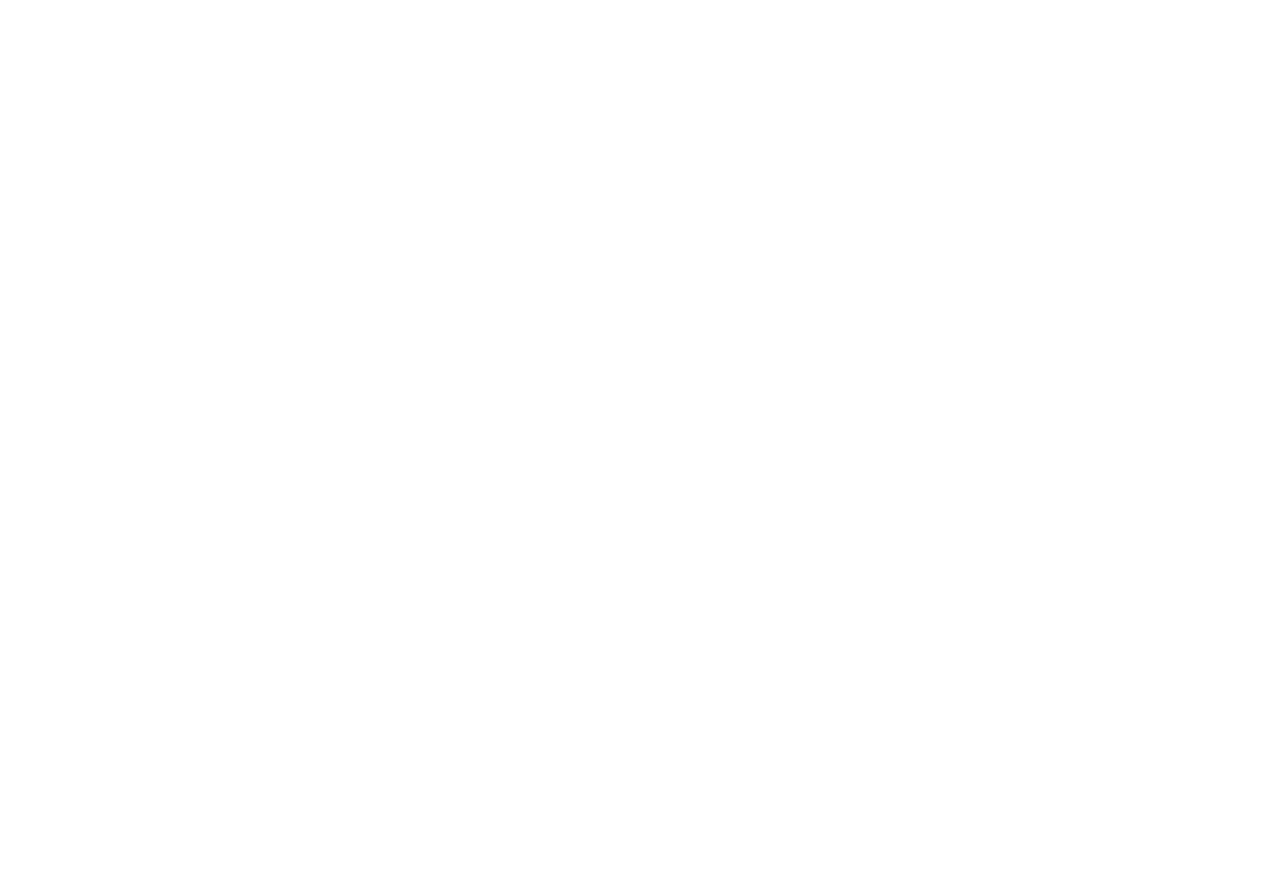
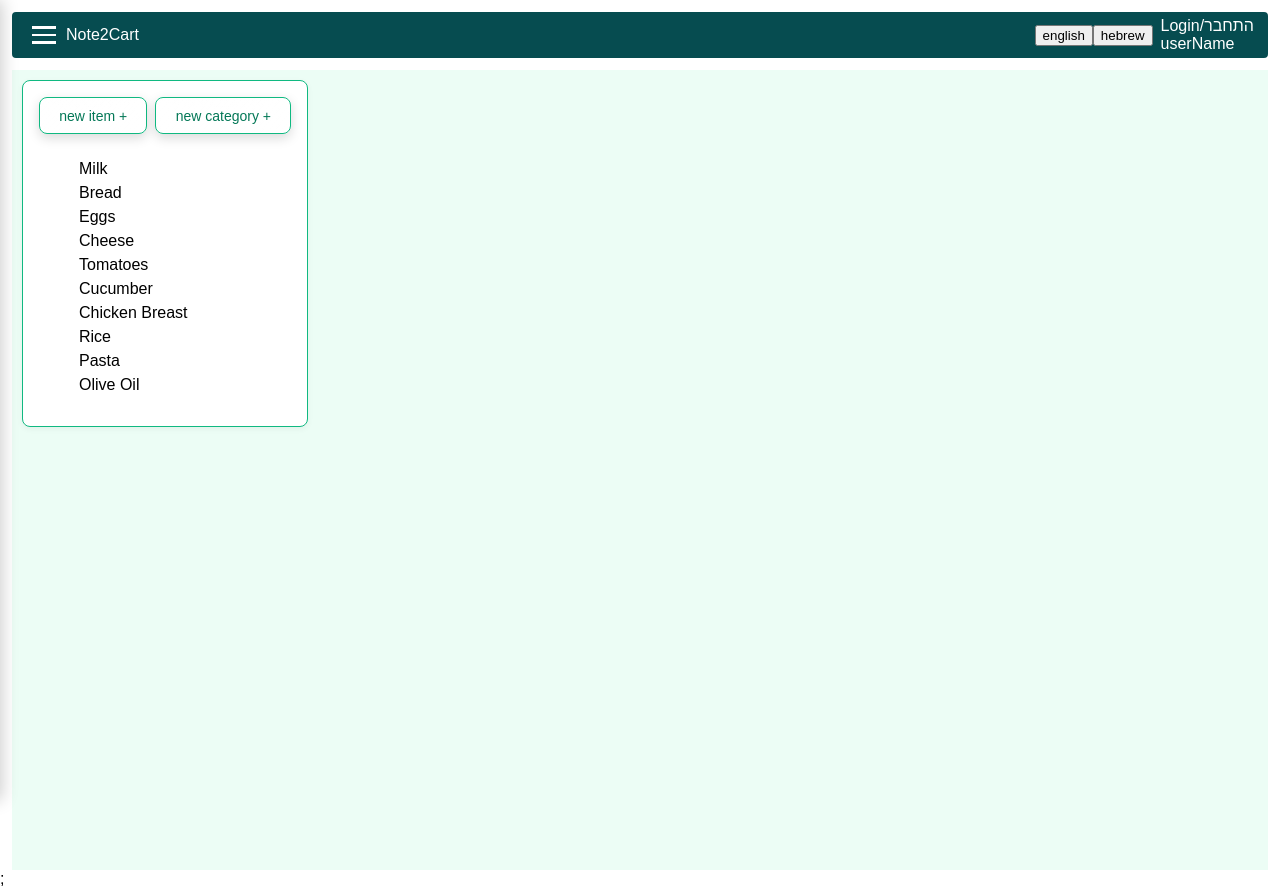
Before and after one commit to vnimrod/shopping-list, a React (Create React App) app in the folder frontend/: page /shopping-lists in a window 1280 px wide. Before the commit this address had no page. Before the commit the page ends 800 px from the top, so only its background shows below. Built offline with nearby package versions, Linux system fonts and the light colour scheme.

Commit message:
add some routes, and start building shopping list page

```diff
--- a/frontend/src/App.module.scss
+++ b/frontend/src/App.module.scss
@@ -30,7 +30,8 @@
   height: 700px;
   border-radius: 8px;
   clip-path: ellipse(100% 100% at 50% 0%);
-  background: linear-gradient(135deg, #064C50, #09A89D);
+  // background: linear-gradient(90deg, #064C50, #064C50);
+  background: linear-gradient(145deg, #064C50 68%, #09A89D);
   @media screen and #{$mobileBreak} {
     height: 80%;
     clip-path: ellipse(100% 60% at 50% 35%)
@@ -42,7 +43,7 @@
   width: 50vh;
   height: 50vh;
   position: absolute;
-  top: 230px;
+  top: 170px;
   right: 20px;
   z-index: 1;
   /* ensures it's above the clipped bg */
--- a/frontend/src/App.tsx
+++ b/frontend/src/App.tsx
@@ -3,16 +3,17 @@
 import styles from './App.module.scss';
 import CardItem from './components/card-item';
 import groceryImage from './assets/images/grocery-main-page.png';
+import groceryImage1 from './assets/images/main-background-img.png';
 import AddNewShoppingList from './features/add-new-shopping-list';
 import { Link } from 'react-router-dom';
 
 function App() {
   return (
     <>
-      <Layout>
       <div className={styles.MainBackground}>
+        <AddNewShoppingList></AddNewShoppingList>
         <div className={styles.CardList}>
-            <Link to="/lists">
+          <Link to="/shopping-lists">
             <CardItem text="MY LISTS / הרשימות שלי"></CardItem>
           </Link>
           <Link to="/groceries">
@@ -22,14 +23,12 @@
             <CardItem text="Favorites / מועדפים"></CardItem>
           </Link>
         </div>
-          <AddNewShoppingList></AddNewShoppingList>
         <img
           className={styles.GroceryImage}
           src={groceryImage}
           alt="grocery-main-page"
         />
       </div>
-      </Layout>
     </>
   );
 }
--- a/frontend/src/features/add-new-item/add-new-item.module.scss
+++ b/frontend/src/features/add-new-item/add-new-item.module.scss
@@ -1,7 +1,7 @@
 @import '../../utils/scss-variables/scss-variables';
 
 .AddNewItem {
-  position: absolute;
-  top: 100px;
-  left: 100px;
+  // position: absolute;
+  // top: 100px;
+  // left: 100px;
 }
--- a/frontend/src/features/add-new-shopping-list/add-new-shopping-list.tsx
+++ b/frontend/src/features/add-new-shopping-list/add-new-shopping-list.tsx
@@ -5,8 +5,8 @@
 const AddNewShoppingList = () => {
   return (
     <div className={styles.AddNewShoppingList}>
-      <Link to="/lists/add">
-        <span className={styles.btnPrimary}>Add New List +</span>
+      <Link className={styles.btnPrimary} to="/lists/add">
+        <span className={styles.text}>Add New List +</span>
       </Link>
     </div>
   );
--- a/frontend/src/features/shopping-section/shopping-list/shopping-list.module.scss
+++ b/frontend/src/features/shopping-section/shopping-list/shopping-list.module.scss
@@ -1,4 +1,60 @@
+@import '../../../utils/scss-variables/scss-variables';
+
+.ListContainer {
+  display: flex;
+  flex-direction: column;;
+  border: 1px solid $emerald-500;
+  background: $white;
+  min-width: fit-content;
+  max-width: 22vh;
+  gap: 10px;
+  padding: 1rem;
+  border-radius: 8px;
+  box-shadow: 0 2px 6px rgba(0, 0, 0, 0.05);
+  transition: transform 0.15s ease, box-shadow 0.15s ease;
+
+  &:hover {
+    box-shadow: 0 4px 12px rgba(0, 0, 0, 0.2);
+  }
+  // background: linear-gradient(145deg, #064C50 50%, #09A89D);
+}
+
 .ShoppingList {
   display: flex;
   flex-direction: column;
+  gap: 6px;
 }
+
+.AddButtons {
+  display: flex;
+  justify-content: center;
+  gap: 8px;
+}
+
+.btnPrimary {
+  border: none;
+  padding: 0.6rem 1.2rem;
+  border-radius: 0.5rem;
+  transition: background-color 0.5 ease;
+  background: radial-gradient(50.28% 26.58% at 50.28% 0%, rgba(255, 255, 255, .08) 0%, rgba(255, 255, 255, 0) 100%), linear-gradient(129deg, rgba(255, 255, 255, .2) 0%, rgba(255, 255, 255, .1) 100%);
+  transition: background-color 0.3s ease;
+  box-shadow: 0 4px 12px rgba(0, 0, 0, 0.15);
+  cursor: pointer;
+  border: 1px solid $emerald-500;
+
+  .text {
+    color: $emerald-700;
+    font-size: 14px;
+    transition: color 0.3s ease;
+    max-width: 120px;
+
+  }
+
+  &:hover {
+    background-color: $emerald-50;
+
+    .text {
+      color: $black;
+    }
+  }
+}
--- a/frontend/src/features/shopping-section/shopping-list/shopping-list.tsx
+++ b/frontend/src/features/shopping-section/shopping-list/shopping-list.tsx
@@ -2,6 +2,7 @@
 import React, { useState } from 'react';
 import ShoppingItem from '../shopping-item';
 import styles from './shopping-list.module.scss';
+import AddNewItem from '../../add-new-item';
 
 const ShoppingList = () => {
   const [products, setProducts] = useState([
@@ -18,11 +19,21 @@
   ]);
   return (
     <>
-      <ul className={styles.ShoppingList}>
-        {products.map((product) => (
-          <ShoppingItem product={product}></ShoppingItem>
-        ))}
-      </ul>
+      <div className={styles.ListContainer}>
+        <div className={styles.AddButtons}>
+          <button className={styles.btnPrimary}>
+            <span className={styles.text}>new item +</span>
+          </button>
+          <button className={styles.btnPrimary}>
+            <span className={styles.text}>new category +</span>
+          </button>
+        </div>
+        <ul className={styles.ShoppingList}>
+          {products.map((product) => (
+            <ShoppingItem product={product}></ShoppingItem>
+          ))}
+        </ul>
+      </div>
     </>
   );
 };
--- a/frontend/src/features/shopping-section/shopping-section.module.scss
+++ b/frontend/src/features/shopping-section/shopping-section.module.scss
@@ -1,5 +1,10 @@
+@import '../../utils/scss-variables/scss-variables';
+
 .ShoppingSection {
   display: flex;
   flex-direction: column;
-  align-items: center;
+  padding: 10px;
+  margin: 0 12px;
+  background-color: $emerald-50;
+  height: 100vh;
 }
--- a/frontend/src/features/shopping-section/shopping-section.tsx
+++ b/frontend/src/features/shopping-section/shopping-section.tsx
@@ -1,12 +1,10 @@
 import React from 'react';
 import ShoppingList from './shopping-list/shopping-list';
-import AddNewItem from '../add-new-item';
 import styles from './shopping-section.module.scss';
 
 const ShoppingSection = () => {
   return (
     <div className={styles.ShoppingSection}>
-      <AddNewItem></AddNewItem>
       <ShoppingList></ShoppingList>
     </div>
   );
--- a/frontend/src/routes/AppRoutes.tsx
+++ b/frontend/src/routes/AppRoutes.tsx
@@ -1,8 +1,13 @@
 import { Routes, Route } from 'react-router-dom';
 import App from '../App';
+import ShoppingSection from '../features/shopping-section';
+import Layout from '../components/layout/layout';
 
 export const AppRoutes = () => (
-  <Routes>
-    <Route path="/" element={<App />} />
-  </Routes>
+  <Layout>
+    <Routes>
+      <Route path="/" element={<App />} />
+      <Route path="/shopping-lists" element={<ShoppingSection />} />
+    </Routes>
+  </Layout>
 );
```
Also changed, not shown: frontend/src/assets/images/main-background-img.png (added). Lines whose indentation alone changed are shown as unchanged.
